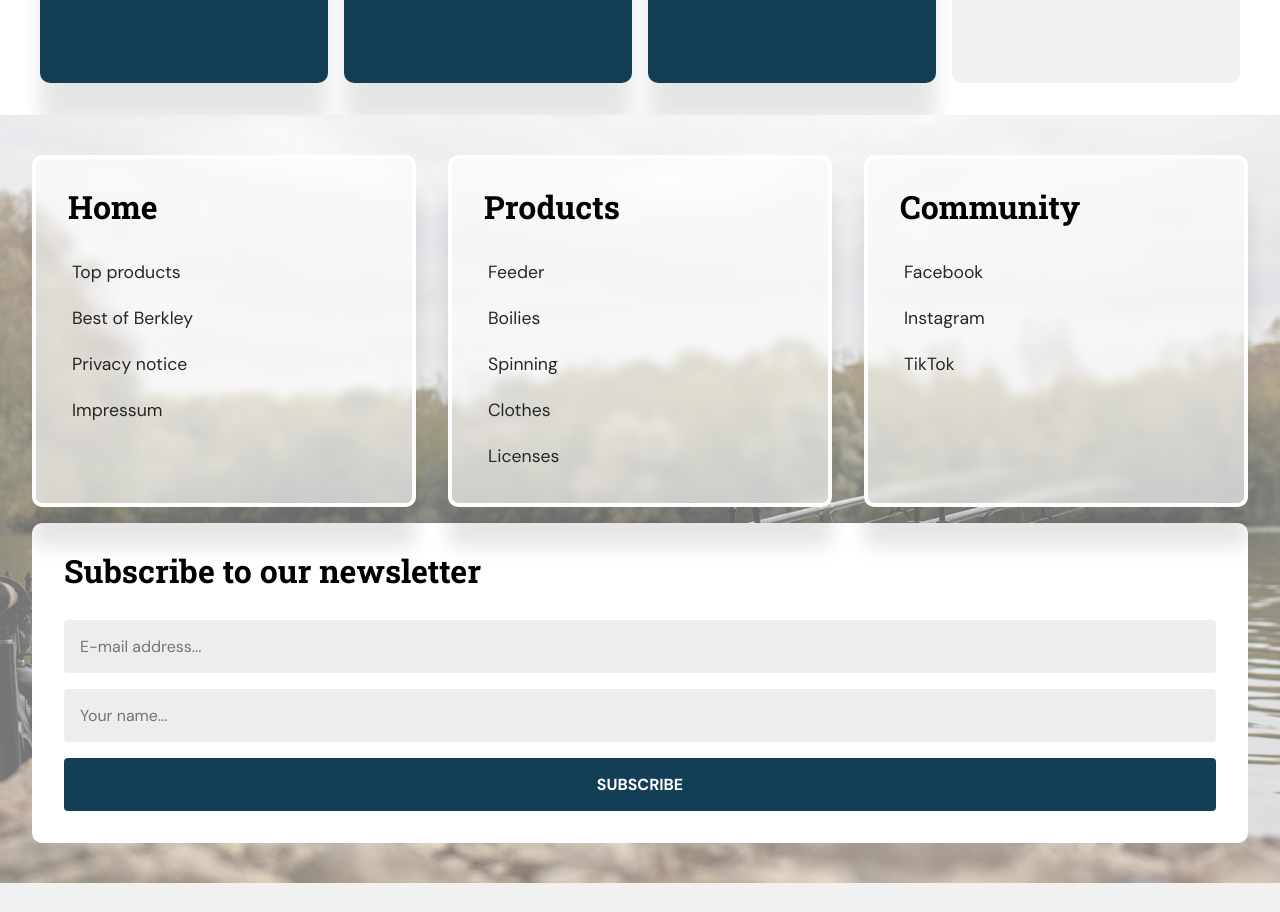
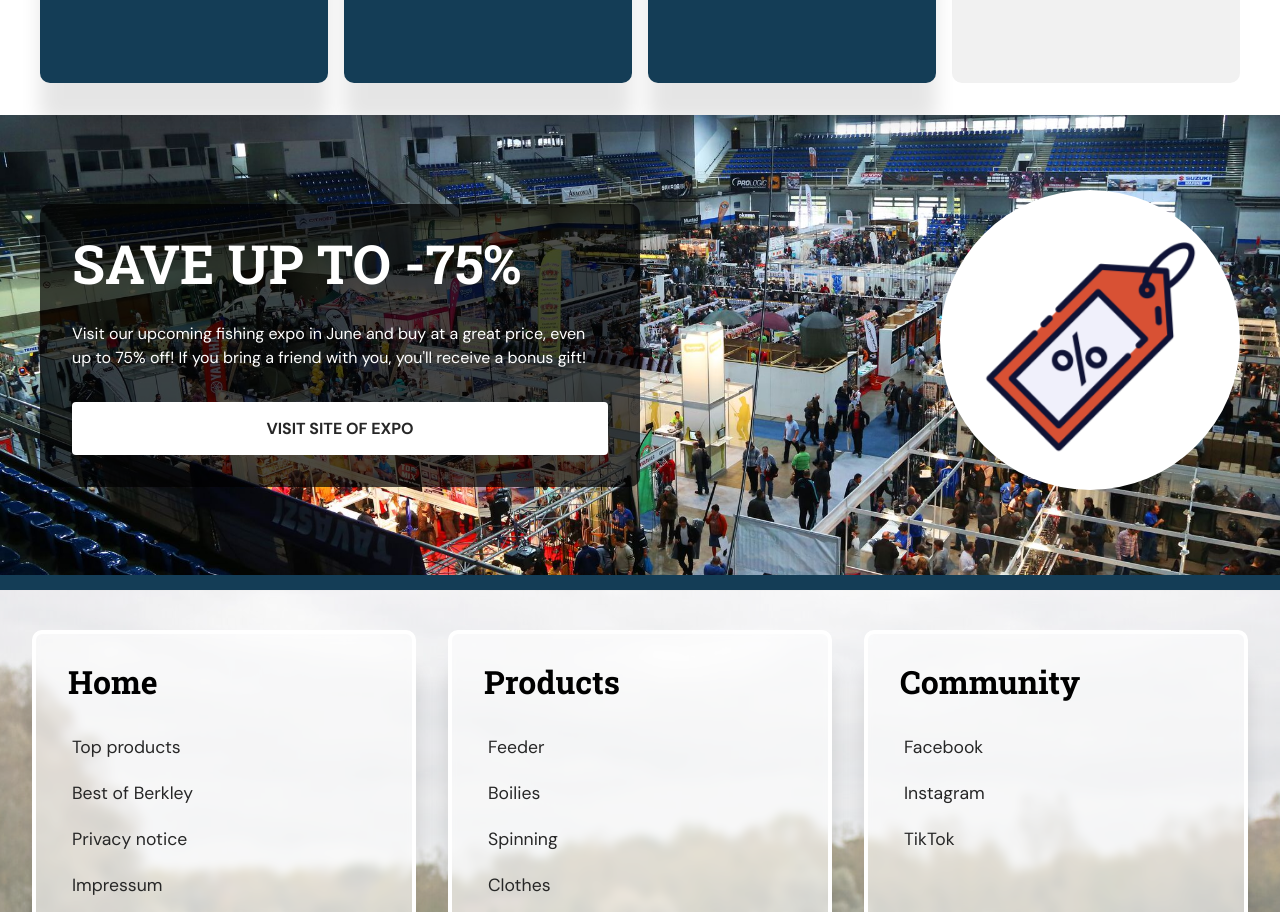
Before and after one commit to szcstamas/vue_fishing, a Vue app: page /#/feeders-and-boilies in a window 1280 px wide. Shown: the part 2620-3532 px from the top of the page. Built offline with nearby package versions, Linux system fonts and the light colour scheme.

Commit message:
Adding Fishing Expo component to feeders and boilies subpage

```diff
--- /dev/null
+++ b/src/components/fishing-expo-section/FishingExpoSection.vue
@@ -0,0 +1,127 @@
+<template>
+  <section class="fishing-expo-section">
+    <div class="container fishing-expo-section__container">
+      <div class="fishing-expo-section__inner">
+        <h4>Save up to -75%</h4>
+        <p>
+          Visit our upcoming fishing expo in June and buy at a great price, even
+          up to 75% off! If you bring a friend with you, you'll receive a bonus
+          gift!
+        </p>
+        <white-button
+          :buttonText="textOfExpoButton"
+          isRounded
+          @button-event="jumpToLink"
+        />
+      </div>
+      <div class="fishing-expo-section__inner-image">
+        <img
+          src="@/assets/images/expo-images/fishing_expo_discount.png"
+          alt="Discount of Fishing Expo"
+        />
+      </div>
+    </div>
+  </section>
+</template>
+
+<script>
+import WhiteButton from "../site-buttons/WhiteButton.vue";
+
+export default {
+  data() {
+    return {
+      textOfExpoButton: "Visit site of expo",
+    };
+  },
+
+  components: {
+    WhiteButton,
+  },
+
+  methods: {
+    jumpToLink() {
+      window.open("https://horgaszshow.hu/hu/");
+    },
+  },
+};
+</script>
+
+<style lang="scss" scoped>
+.fishing-expo-section {
+  padding-block: 5rem;
+  background: url("@/assets/images/expo-images/fishing_expo_2023.jpg");
+  background-size: cover;
+  background-repeat: no-repeat;
+  background-position: center;
+  border-bottom: 15px solid $primary_color_dark_blue;
+
+  &__container {
+    @include flexColumnOnMobile(space-between, center, 1rem, column, 850px);
+  }
+
+  &__inner {
+    @include flexColumn(center, flex-start, 2rem);
+    color: $primary_color_white;
+    background-color: $primary_color_transparent_black_darker;
+    padding: 2rem;
+    border-radius: 10px;
+    width: 50%;
+    margin-right: auto;
+
+    @media screen and (max-width: 850px) {
+      width: 100%;
+    }
+
+    h4 {
+      font-size: 54px;
+    }
+  }
+
+  &__inner-image {
+    @include flexColumn(center, center);
+
+    aspect-ratio: 1/1;
+    width: 25%;
+    height: 25%;
+    border-radius: 50%;
+    background-color: $primary_color_white;
+    animation: slow-levitate 4s ease-in-out infinite;
+
+    @keyframes slow-levitate {
+      0% {
+        transform: translateY(0px);
+      }
+      50% {
+        transform: translateY(-10px);
+      }
+      100% {
+        transform: translateY(0px);
+      }
+    }
+
+    @media screen and (max-width: 850px) {
+      width: 60%;
+      height: 60%;
+    }
+
+    img {
+      display: block;
+      margin: auto;
+      width: 75%;
+      animation: slow-levitate 4s 0.5s ease-in-out infinite;
+
+      @keyframes slow-levitate {
+        0% {
+          transform: translateY(10px);
+        }
+        50% {
+          transform: translateY(-20px);
+        }
+        100% {
+          transform: translateY(10px);
+        }
+      }
+    }
+  }
+}
+</style>
--- a/src/styles/variables/_colors.scss
+++ b/src/styles/variables/_colors.scss
@@ -6,6 +6,7 @@ $primary_color_unsaturated_light_blue: #f2fbff;
 $primary_color_white: #ffffff;
 $primary_color_transparent_white: rgba(255, 255, 255, 0.6);
 $primary_color_transparent_black: rgba(0, 0, 0, 0.4);
+$primary_color_transparent_black_darker: rgba(0, 0, 0, 0.7);
 $secondary_color: #1bcda5;
 $secondary_color_dark_green: #099a86;
 $secondary_color_dark_gray: #272727;
--- a/src/views/FeedersAndBoiliesView.vue
+++ b/src/views/FeedersAndBoiliesView.vue
@@ -3,6 +3,7 @@
   <two-column-grid-section />
   <top-discount-section />
   <product-row />
+  <fishing-expo-section />
 </template>
 
 <script>
@@ -10,9 +11,10 @@ import SubpageHeroSection from "@/components/feeders-and-boilies/hero-section/Su
 import TwoColumnGridSection from '@/components/feeders-and-boilies/two-columns-grid-section/TwoColumnGridSection.vue';
 import TopDiscountSection from '@/components/feeders-and-boilies/top-discount-section/TopDiscountSection.vue';
 import ProductRow from '@/components/feeders-and-boilies/product-row/ProductRow.vue';
+import FishingExpoSection from '@/components/fishing-expo-section/FishingExpoSection.vue';
 
 export default {
-  components: { SubpageHeroSection, TwoColumnGridSection, TopDiscountSection, ProductRow },
+  components: { SubpageHeroSection, TwoColumnGridSection, TopDiscountSection, ProductRow, FishingExpoSection },
   data() {
     return {
       feedersAndBoiliesHeroContent: {
```
Also changed, not shown: src/assets/images/expo-images/fishing_expo_2023.jpg (added), src/assets/images/expo-images/fishing_expo_discount.png (added).
